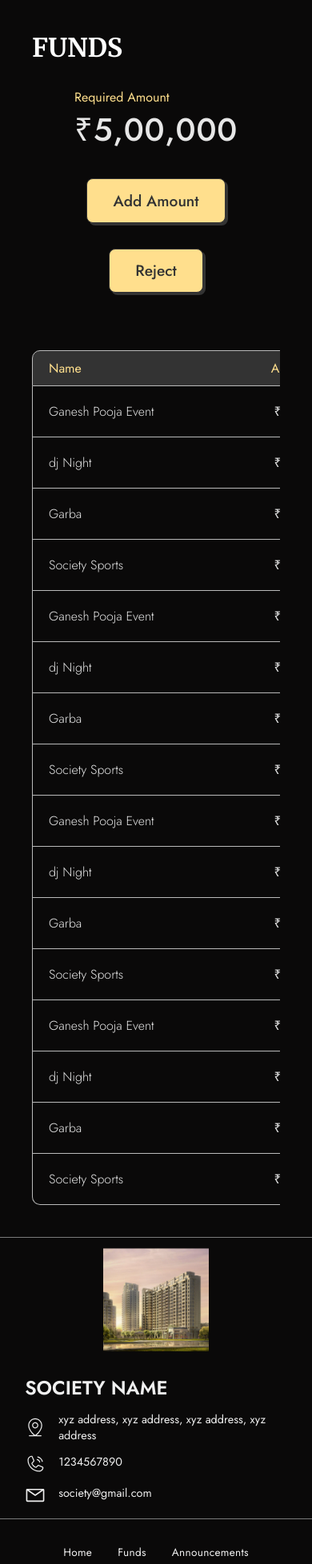
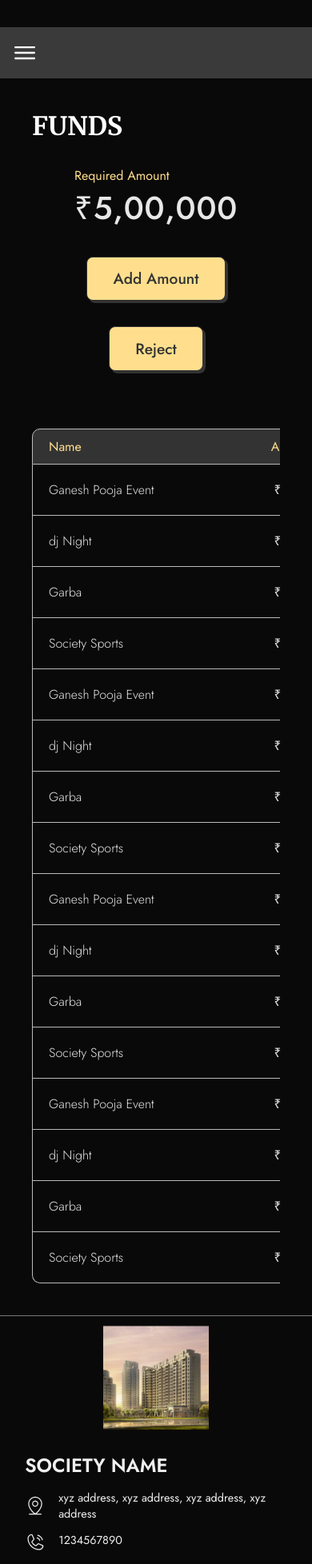
Before and after one commit to techjunkiesdavv/society-client, a React (Create React App) app: page /funds in a window 390 px wide. Shown: the top 1956 px of the page at 80% size. Built offline with nearby package versions, Linux system fonts and the light colour scheme.

Commit message:
Hamper for mobile design added

```diff
--- a/src/App.js
+++ b/src/App.js
@@ -14,6 +14,7 @@ import {
   // Bills,
   Footer,
   Funds,
+  Hamper
 } from "./Components";
 import "./App.module.scss";
 import React from "react";
@@ -46,6 +47,9 @@ const App = () => {
         <div className={styles.sidebar}>
           <Sidebar />
         </div>
+        <div className={styles.hamper}>
+        <Hamper/>
+        </div>
         <div className={styles.home}>
           <Routes>
             <Route
@@ -62,7 +66,7 @@ const App = () => {
                 </React.Fragment>
               }
             />
-            <Route path="/announcement" element={<Announcement />} />
+            <Route path="/announcement" element={<Announcement/>} />
             <Route path="/fcontact" element={<Facilitycontacts />} />
             <Route path="/funds" element={<Funds />} />
             <Route path="/expenditure" element={<Expenditure />} />
--- a/src/App.module.scss
+++ b/src/App.module.scss
@@ -1,7 +1,11 @@
 .container{
     display: flex;
-    flex-direction: row;
 
+    background-color: #0A0909;
+    @media screen and (max-width:420px)  {
+        flex-direction:column;
+
+     }
     .sidebar{
         width: 10%;
         position: fixed;
@@ -13,6 +17,14 @@
         @media screen and (max-width:420px)  {
             display: none;
 
+         }
+    }
+    .hamper{
+        display: none;
+        @media screen and (max-width:420px)  {
+            width: 100%;
+            display:block;
+            position: relative;
          }
     }
    .home{
--- a/src/Components/About/about.module.scss
+++ b/src/Components/About/about.module.scss
@@ -1,11 +1,10 @@
 .bcontainer {
   background-color: #0a0909;
   display: flex;
-  position: relative;
   flex-direction: column;
   align-items: center;
   justify-content: center;
-  overflow-x: hidden;
+
   padding: 3rem 0rem;
   padding-bottom: 10%;
   .acontainer {
--- a/src/Components/Footer/Footer.js
+++ b/src/Components/Footer/Footer.js
@@ -1,12 +1,11 @@
 import React from 'react';
+import { Link } from "react-router-dom";
 import styles from './footer.module.scss';
 import footerimg from '../../assets/footer.png';
 import footermap from '..//..//assets/footermap.svg'
 import footercall from '..//..//assets/footercall.svg'
 import footeremail from '..//..//assets/footeremail.svg'
-
-
-const quicklinks=['Home','Funds','Announcements','Facility Contacts', 'Expenditure', 'Complaint']
+const quicklinks=[{tag:'Home',url:'/'},{tag:'Funds',url:'/funds'},{tag:'Announcements',url:'/announcement'},{tag:'Facility Contacts',url:'/fcontact'}, {tag:'Expenditure',url:'/expenditure'}, {tag:'Complaint',url:'/complaint'}]
 const info=[
     {
         img: footermap,
@@ -43,7 +42,10 @@ const Footer = () => {
             <div className={styles.quicklinks}>
             {
                     quicklinks.map((link,i)=>{return(
-                        <div className={styles.links} key={i}>{link}</div>
+                        <Link to={link.url}
+                        style={{ textDecoration: "none", color: "inherit" } }>
+                        <div className={styles.links} key={i}>{link.tag}</div>
+                        </Link>
                     )}
             )}
             </div>
--- a/src/Components/Register/Register.module.scss
+++ b/src/Components/Register/Register.module.scss
@@ -1,22 +1,25 @@
 .container {
-    padding: 30px;
     width: 100%;
     min-height: 100vh;
-    background-color: #f0ede2;
+    background-color: #0A0909;
     display: flex;
     flex-direction: column;
     align-items: center;
-
     .border {
-      margin: 4rem 10rem;
+      margin: 4% 4%;
       border: 1px solid #bababa;
       box-shadow: 0.9px 0.9px #bababa;
-      padding: 2.5rem 6rem;
+      padding: 6vw 6vw;
       border-radius: 20px;
-
+      @media screen and (max-width: 600px) {
+        border-radius: 10px;
+        border: 0px;
+        box-shadow: none;
+      }
       .title {
         font-size: 1.5rem;
         font-weight: 600;
+        color: #FFFFFF;
       }
 
       form {
@@ -25,7 +28,6 @@
         flex-direction: column;
         align-items: center;
         justify-content: center;
-
         .userdetails {
           display: flex;
           width: 100%;
@@ -98,43 +100,59 @@
             input {
               outline: none;
               border: none;
-
               border-bottom: 1px solid #bababa;
-              background-color: #f0ede2;
-
+              background-color: #0A0909;
               width: 100%;
               font-size: 16px;
               padding: 1rem;
               margin: 0.5rem;
               transition: all 0.3s ease;
+              color: #FFFFFF;
+
+            }
+            ::placeholder {
+              color: #747474;
+              opacity: 1;
+            }
+
+            :-ms-input-placeholder {
+              color: #747474;
+            }
+
+            ::-ms-input-placeholder {
+              color: #747474;
             }
             :focus,
             :valid {
-              border-color: #f25d3b;
+              border-color: #FFDF8D;
             }
           }
         }
         .button {
-          width: 100%;
+
           align-items: center;
           justify-content: center;
           display: flex;
           button {
             padding: 1rem 5rem;
-
             justify-content: center;
             align-items: center;
-            border-radius: 25px;
-            border: none;
-            color: #fff;
+            border-radius: 10px;
+            border: 1px solid #FFDF8D;
+            color: #0A0909;
             font-size: 1.2rem;
             font-weight: 600;
             letter-spacing: 1px;
             cursor: pointer;
             transition: all 0.3s ease;
-            background: #f25d3b;
+            background-color: #0A0909;
+           color: #FFFFFF;
+            @media screen and (max-width: 600px) {
+              border-radius: 0px;
+            }
             &:hover {
-              background: #f25d3b;
+              background: #FFDF8D;
+              color: #0A0909;
             }
           }
         }
@@ -148,9 +166,9 @@
         display: flex;
         justify-content: center;
         align-items: center;
-
+        color: #FFFFFF;
         .login {
-          color: #f25d3b;
+          color: #FFDF8D;
         }
       }
     }
--- a/src/Components/Sidebar/SidebarData.js
+++ b/src/Components/Sidebar/SidebarData.js
@@ -25,7 +25,7 @@ export const SidebarData= [
         {
             title: "Funds",
             icon: <Fundicon/>,
-            link: "funds",
+            link: "/funds",
         },
         {
             title: "Expenditure",
--- /dev/null
+++ b/src/Components/hamper/Hamper.js
@@ -0,0 +1,32 @@
+import React from 'react'
+import { Link } from "react-router-dom";
+import { useState } from 'react';
+import styles from "./Hamper.module.scss"
+function Hamper() {
+    const quicklinks=[{tag:'Home',url:'/'},{tag:'Funds',url:'/funds'},{tag:'Announcements',url:'/announcement'},{tag:'Facility Contacts',url:'/fcontact'}, {tag:'Expenditure',url:'/expenditure'}, {tag:'Complaint',url:'/complaint'}];
+    const [click,setClick] = useState(false);
+    const handleClick=()=>{
+        setClick(!click);
+    }
+    console.log(click);
+  return (
+   <div>
+     <div className={styles.head} onClick={handleClick}>
+<svg className = {styles.hamper} width="26" height="20" viewBox="0 0 16 10" fill="none" xmlns="http://www.w3.org/2000/svg">
+<path fill-rule="evenodd" clip-rule="evenodd" d="M0 0.75C0 0.551088 0.0790176 0.360322 0.21967 0.21967C0.360322 0.0790175 0.551088 0 0.75 0H15.25C15.4489 0 15.6397 0.0790175 15.7803 0.21967C15.921 0.360322 16 0.551088 16 0.75C16 0.948912 15.921 1.13968 15.7803 1.28033C15.6397 1.42098 15.4489 1.5 15.25 1.5H0.75C0.551088 1.5 0.360322 1.42098 0.21967 1.28033C0.0790176 1.13968 0 0.948912 0 0.75ZM0 5C0 4.80109 0.0790176 4.61032 0.21967 4.46967C0.360322 4.32902 0.551088 4.25 0.75 4.25H15.25C15.4489 4.25 15.6397 4.32902 15.7803 4.46967C15.921 4.61032 16 4.80109 16 5C16 5.19891 15.921 5.38968 15.7803 5.53033C15.6397 5.67098 15.4489 5.75 15.25 5.75H0.75C0.551088 5.75 0.360322 5.67098 0.21967 5.53033C0.0790176 5.38968 0 5.19891 0 5ZM0.75 8.5C0.551088 8.5 0.360322 8.57902 0.21967 8.71967C0.0790176 8.86032 0 9.05109 0 9.25C0 9.44891 0.0790176 9.63968 0.21967 9.78033C0.360322 9.92098 0.551088 10 0.75 10H15.25C15.4489 10 15.6397 9.92098 15.7803 9.78033C15.921 9.63968 16 9.44891 16 9.25C16 9.05109 15.921 8.86032 15.7803 8.71967C15.6397 8.57902 15.4489 8.5 15.25 8.5H0.75Z" fill="white"/>
+</svg>
+
+    </div>
+    <div className={styles.linkscard} >
+    {click && quicklinks.map((link,i)=>{return(
+                        <Link to={link.url}
+                        style={{ textDecoration: "none", color: "inherit" } }>
+                        <div className={styles.links} key={i}>{link.tag}</div>
+                        </Link>
+                    )})}
+    </div>
+   </div>
+  )
+}
+
+export default Hamper
--- /dev/null
+++ b/src/Components/hamper/Hamper.module.scss
@@ -0,0 +1,33 @@
+.head{
+    height: 4rem;
+    width: 100%;
+    background-color: rgb(255, 255, 255, 0.2);
+    margin-top: 2.1rem;
+    display: flex;
+    align-items: center;
+    .hamper{
+       margin-left: 1.1rem;
+
+    }
+    :hover{
+        cursor: pointer;
+    }
+}
+.linkscard{
+    height: fit-content;
+    position: absolute;
+    float: left;
+    width: 232px;
+    background-color: color-mix(in srgb, #0A0909 100%, white 25%);
+    .links {
+        font-size: 1.2rem;
+        margin: 2rem 1rem;
+        align-self: center;
+        color: #FFDF8D;
+      }
+      .links:hover {
+        cursor: pointer;
+        text-decoration: underline;
+        color: #FFDF8D;
+      }
+}
--- a/src/Components/index.js
+++ b/src/Components/index.js
@@ -13,7 +13,7 @@ import Feature from "./Feature/Feature";
 import Facilitycontacts from './FacilityContacts/Facilitycontacts.js'
 import Footer from "./Footer/Footer.js";
 import Funds from "./Funds/Funds.js";
-
+import Hamper from "./hamper/Hamper";
 export {
   AnnouncementHead,
   Complaint,
@@ -30,4 +30,5 @@ export {
   Feature,
   Footer,
   Funds,
+  Hamper
 };
```
Also changed, not shown: src/Components/Login/Login.js (+5 -15 lines), src/assets/hamper.png (added), src/assets/hamper.svg (added).
